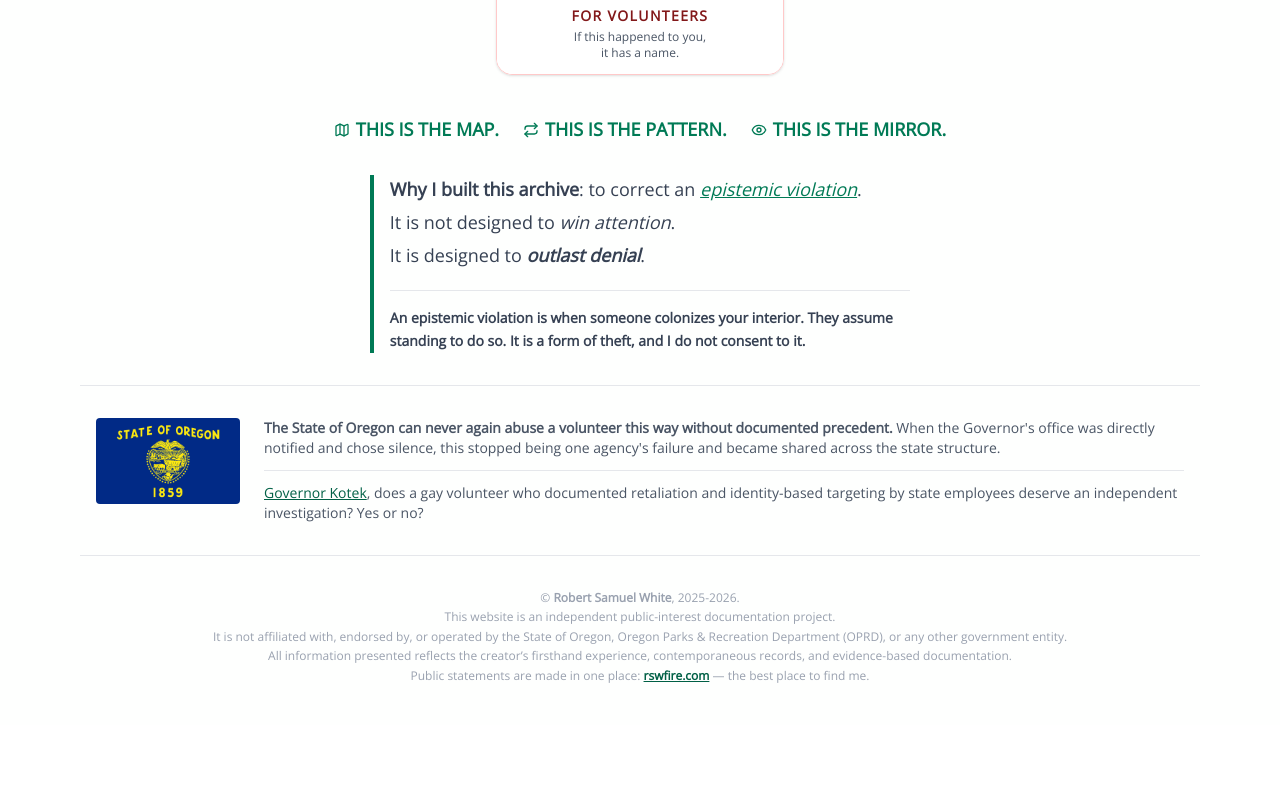
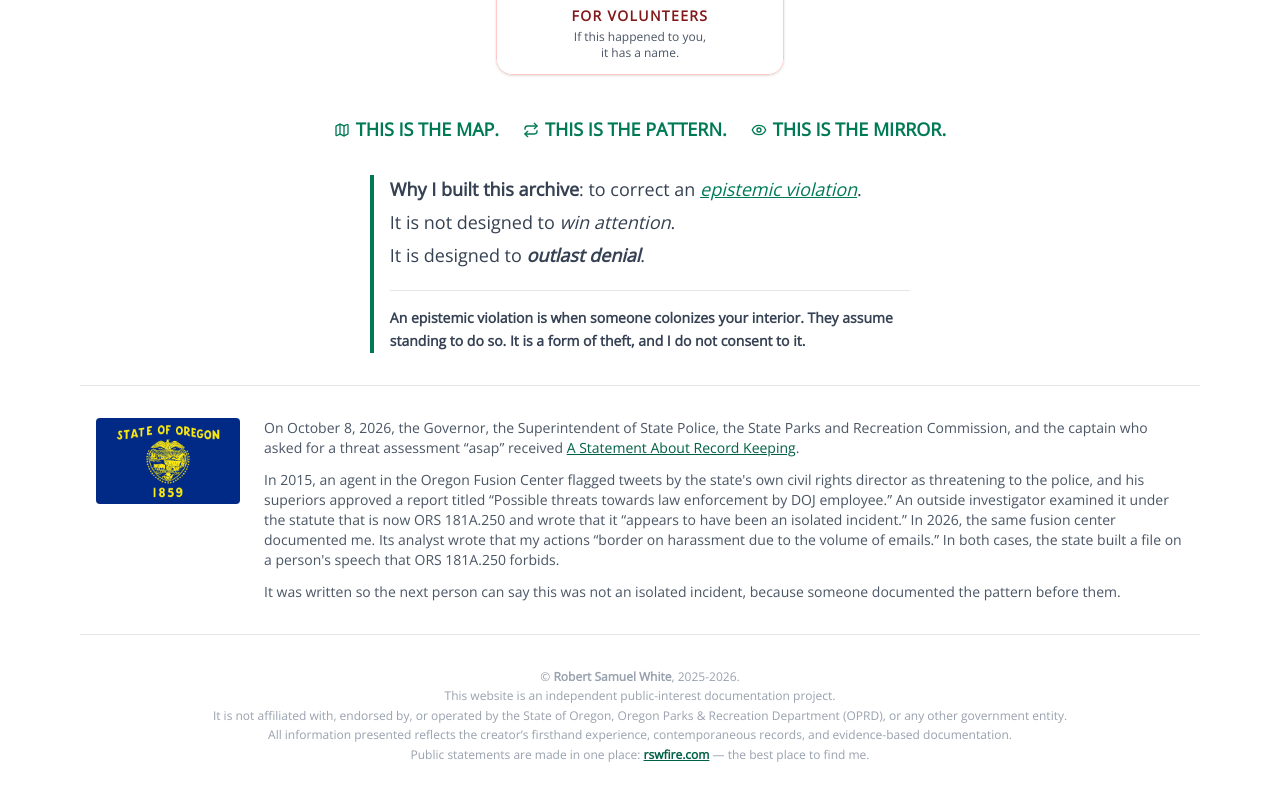
Before and after one commit to rswfire/rswfire.oprd, a Next.js app: page /timeline in a window 1280 px wide. Shown: the part 9336-10136 px from the top of the page. Before the commit the page ends 10061 px from the top, so only its background shows below. Built offline with nearby package versions, Linux system fonts and the light colour scheme.

Commit message:
Footer: the Governor section becomes A Statement About Record Keeping

```diff
--- a/components/Footer.tsx
+++ b/components/Footer.tsx
@@ -46,8 +46,9 @@ export default function Footer() {
                     <div className="flex flex-col sm:flex-row gap-6 items-start">
                         <img src="/oregon-state-flag.jpg" alt="Oregon State Flag" className="w-36 h-auto rounded shrink-0" />
                         <div className="space-y-3">
-                            <div className="text-sm"><strong>The State of Oregon can never again abuse a volunteer this way without documented precedent.</strong> When the Governor&apos;s office was directly notified and chose silence, this stopped being one agency&apos;s failure and became shared across the state structure.</div>
-                            <div className="text-sm pt-3 border-t border-gray-200"><Link href="/governor-kotek" className="underline text-emerald-800 hover:text-emerald-600">Governor Kotek</Link>, does a gay volunteer who documented retaliation and identity-based targeting by state employees deserve an independent investigation? Yes or no?</div>
+                            <div className="text-sm">On October 8, 2026, the Governor, the Superintendent of State Police, the State Parks and Recreation Commission, and the captain who asked for a threat assessment &ldquo;asap&rdquo; received <Link href="/record/osp/01M4F03M9GV5SKCG9QXVB7MB3X/" className="underline text-emerald-800 hover:text-emerald-600">A Statement About Record Keeping</Link>.</div>
+                            <div className="text-sm">In 2015, an agent in the Oregon Fusion Center flagged tweets by the state&apos;s own civil rights director as threatening to the police, and his superiors approved a report titled &ldquo;Possible threats towards law enforcement by DOJ employee.&rdquo; An outside investigator examined it under the statute that is now ORS 181A.250 and wrote that it &ldquo;appears to have been an isolated incident.&rdquo; In 2026, the same fusion center documented me. Its analyst wrote that my actions &ldquo;border on harassment due to the volume of emails.&rdquo; In both cases, the state built a file on a person&apos;s speech that ORS 181A.250 forbids.</div>
+                            <div className="text-sm">It was written so the next person can say this was not an isolated incident, because someone documented the pattern before them.</div>
                         </div>
                     </div>
                 </div>
```
